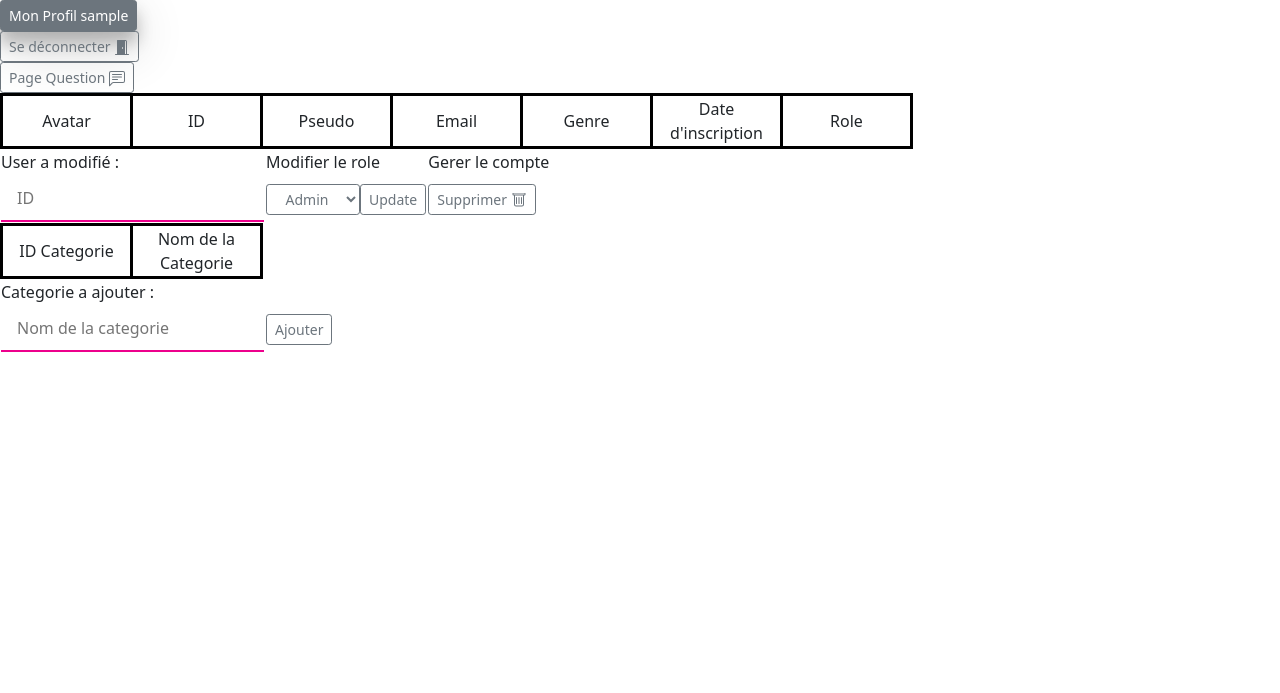
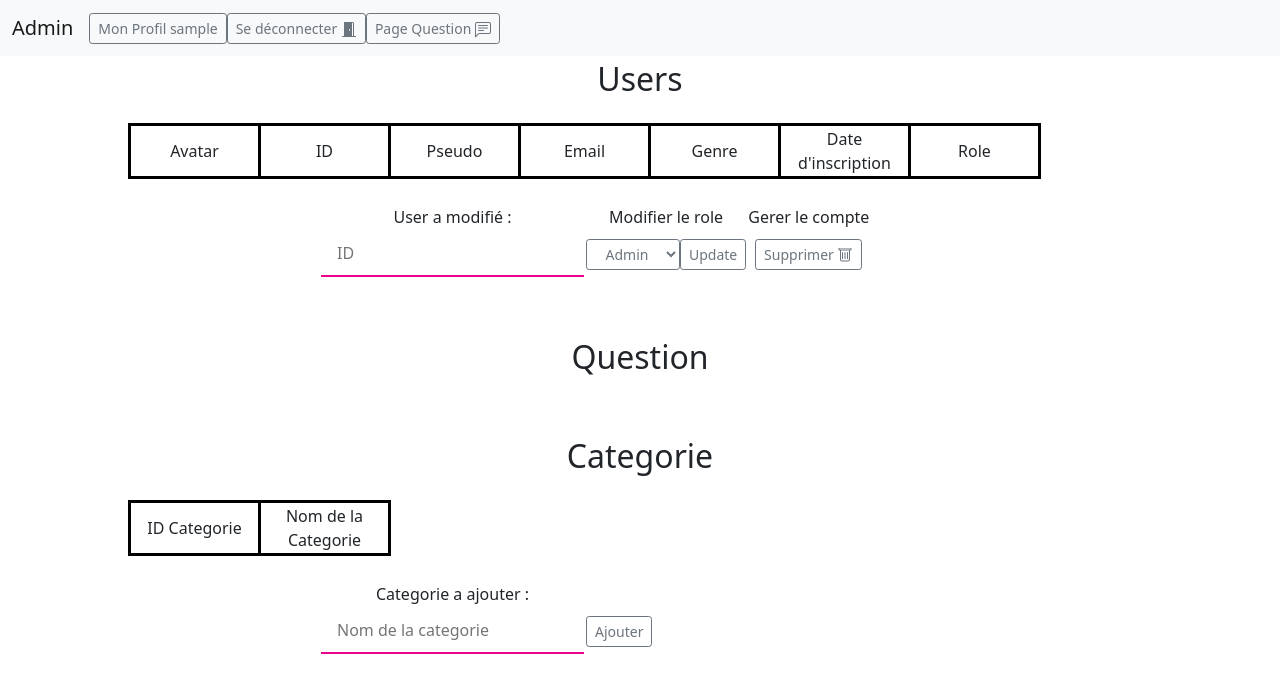
Before and after one commit to soumyaranjansia/livequestion, a PHP site: page /admin.php in a window 1280 px wide. Shown: the top 693 px of the page. Run offline with PHP 8.4, Linux system fonts and the light colour scheme; the visitor is signed in with stand-in values (Sample User, id 1); data that the repository does not hold is empty.

Commit message:
Add files via upload

```diff
--- a/admin.php
+++ b/admin.php
@@ -10,28 +10,47 @@
     <link rel="stylesheet" type="text/css" href="css/admin.css">
 </head>
 <body>
-
+    <header>
+        <nav class="navbar fixed-top navbar-expand-lg navbar-light bg-light">
+            <div class="container-fluid">
+                <a class="navbar-brand" href="#">Admin</a>
+                <button class="navbar-toggler" type="button" data-bs-toggle="collapse" data-bs-target="#navbarNav" aria-controls="navbarNav" aria-expanded="false" aria-label="Toggle navigation">
+                    <span class="navbar-toggler-icon"></span>
+                </button>
+                <div class="collapse navbar-collapse" id="navbarNav">
+                    <ul class="navbar-nav">
+                        <li class="nav-item">
                             <?php
                             session_start();
                             echo'<a href="User.php"><button class="btn btn-outline-secondary btn-sm">Mon Profil '.$_SESSION['avatar'].'</button></a>';
-    if($_SESSION['role'] == 'A'){?>
+                            ?>
+                        </li>
+                        <li class="nav-item">
+                            <?php if($_SESSION['role'] == 'A'){?>
                             <form action="admin.php" method="post">
                                 <button type="submit" class="btn btn-outline-secondary btn-sm" name="logout" value="logout">Se déconnecter <svg xmlns="http://www.w3.org/2000/svg" width="16" height="16" fill="currentColor" class="bi bi-door-open-fill" viewBox="0 1 16 16">
                                     <path d="M1.5 15a.5.5 0 0 0 0 1h13a.5.5 0 0 0 0-1H13V2.5A1.5 1.5 0 0 0 11.5 1H11V.5a.5.5 0 0 0-.57-.495l-7 1A.5.5 0 0 0 3 1.5V15H1.5zM11 2h.5a.5.5 0 0 1 .5.5V15h-1V2zm-2.5 8c-.276 0-.5-.448-.5-1s.224-1 .5-1 .5.448.5 1-.224 1-.5 1z"/>
                                 </svg></button>
                             </form>
+                        </li>
+                        <li class="nav-item">
+                            <a href="question.php"><button class="btn btn-outline-secondary btn-sm">Page Question <svg xmlns="http://www.w3.org/2000/svg" width="16" height="16" fill="currentColor" class="bi bi-chat-left-text" viewBox="0 0 16 16">
+                              <path d="M14 1a1 1 0 0 1 1 1v8a1 1 0 0 1-1 1H4.414A2 2 0 0 0 3 11.586l-2 2V2a1 1 0 0 1 1-1h12zM2 0a2 2 0 0 0-2 2v12.793a.5.5 0 0 0 .854.353l2.853-2.853A1 1 0 0 1 4.414 12H14a2 2 0 0 0 2-2V2a2 2 0 0 0-2-2H2z"/>
+                              <path d="M3 3.5a.5.5 0 0 1 .5-.5h9a.5.5 0 0 1 0 1h-9a.5.5 0 0 1-.5-.5zM3 6a.5.5 0 0 1 .5-.5h9a.5.5 0 0 1 0 1h-9A.5.5 0 0 1 3 6zm0 2.5a.5.5 0 0 1 .5-.5h5a.5.5 0 0 1 0 1h-5a.5.5 0 0 1-.5-.5z"/>
+                          </svg></button></a>
+                        </li>
+                    </ul>
+                </div>
+            </div>
+        </nav>
+     </header>
     <?php
     if (isset($_POST['logout'])) {
         $_SESSION = array();
         session_destroy();
         echo 'vous etes deconnecter !';
-    header('location:index.php');
+        echo("<meta http-equiv='refresh' content='0.5; url=index.php'>");
     }
-
-        echo '<a href="question.php"><button class="btn btn-outline-secondary btn-sm">Page Question <svg xmlns="http://www.w3.org/2000/svg" width="16" height="16" fill="currentColor" class="bi bi-chat-left-text" viewBox="0 0 16 16">
-  <path d="M14 1a1 1 0 0 1 1 1v8a1 1 0 0 1-1 1H4.414A2 2 0 0 0 3 11.586l-2 2V2a1 1 0 0 1 1-1h12zM2 0a2 2 0 0 0-2 2v12.793a.5.5 0 0 0 .854.353l2.853-2.853A1 1 0 0 1 4.414 12H14a2 2 0 0 0 2-2V2a2 2 0 0 0-2-2H2z"/>
-  <path d="M3 3.5a.5.5 0 0 1 .5-.5h9a.5.5 0 0 1 0 1h-9a.5.5 0 0 1-.5-.5zM3 6a.5.5 0 0 1 .5-.5h9a.5.5 0 0 1 0 1h-9A.5.5 0 0 1 3 6zm0 2.5a.5.5 0 0 1 .5-.5h5a.5.5 0 0 1 0 1h-5a.5.5 0 0 1-.5-.5z"/>
-</svg></button></a>';
             include 'gest_user.php';
             include 'gest_quest.php';
             include 'gest_categ.php';
--- a/config.php
+++ b/config.php
@@ -1,6 +1,6 @@
 <?php
     $server = "localhost";
 	$user = "root";
-	$pass = "";
+	$pass = "root";
 	$dbName = "test";
 ?>
--- a/css/admin.css
+++ b/css/admin.css
@@ -1,12 +1,40 @@
+h2{
+	text-align: center;
+	margin-top: 60px;
+	margin-bottom: 25px;
+}
+
 .tab{
     text-align: center;
     border: solid;
+    margin-left: 10%;
 }
-
 .tab .titre{
     border: solid black;
 }
-
 .tab td{
     width: 130px;
 }
+
+
+.modif {
+	text-align: center;
+    margin-top: 25px;
+    margin-bottom: 30px;
+    margin-left: 25%;
+}
+
+
+.quest{
+    text-align: center;
+    margin-left: 10%;
+}
+
+.black {
+    background-color: #1B2D33;
+    float: right;
+    color: #1B2D33;
+    padding-left: 25%;
+    padding-bottom: 100%;
+
+}
--- a/css/style.css
+++ b/css/style.css
@@ -8,3 +8,8 @@
 button:hover {
     box-shadow: 0 12px 16px 0 rgba(0,0,0,0.24), 0 17px 50px 0 rgba(0,0,0,0.19);
 }
+
+
+body{
+	background-color: #1B2D33;
+}
--- a/gest_categ.php
+++ b/gest_categ.php
@@ -3,7 +3,7 @@
 $ReponseCateg = $co->query("SELECT * FROM categorie");
 
 ?>
-
+    <h2>Categorie</h2>
     <table class="tab">
         <tr>
             <td class="titre">ID Categorie</td>
@@ -21,7 +21,7 @@
         $ReponseCateg->closeCursor();
         ?>
     </table>
-    <table>
+    <table class="modif">
         <tr>
             <td class="titre">Categorie a ajouter :</td>
         </tr>
--- a/gest_quest.php
+++ b/gest_quest.php
@@ -1,3 +1,4 @@
+<h2>Question</h2>
 <?php
 $co = connexionBdd();
 $Quest = $co->query("SELECT * FROM question LEFT JOIN utilisateurs ON question.QuestAutorId = utilisateurs.UserId LEFT JOIN categorie ON question.QuestCatId = categorie.CatId ORDER BY QuestCreaDate DESC");
@@ -8,7 +9,8 @@
     $Rep->execute();
     $count = $Rep->rowCount();
     ?>
-    <table>
+    <table class="quest">
+
         <tr>
             <td><?php echo $listeQuest['UserAva'];?></td>
             <td><?php echo $listeQuest['UserName'];?></td>
--- a/gest_user.php
+++ b/gest_user.php
@@ -4,7 +4,7 @@
 $reponse = $co->query("SELECT * FROM utilisateurs");
 
 ?>
-
+<h2>Users</h2>
 <table class="tab">
     <tr>
         <td class="titre">Avatar</td>
@@ -32,7 +32,7 @@
     }
         ?>
 </table>
-<table>
+<table class="modif">
     <tr>
         <td class="titre">User a modifié :</td>
         <td class="titre">Modifier le role</td>
--- a/poser_quest.php
+++ b/poser_quest.php
@@ -1,5 +1,5 @@
 <p>
-    Poser vôtre question :
+    Posez vôtre question :
 </p>
 <form action="question.php" method="post">
     <select class="btn btn-outline-secondary btn-sm" name="catId">
```
Also changed, not shown: css/log-in.css (+10 -0 lines), question.php (+23 -7 lines), user.php (+34 -14 lines), vueUser.php (+26 -6 lines). Lines whose indentation alone changed are shown as unchanged.
